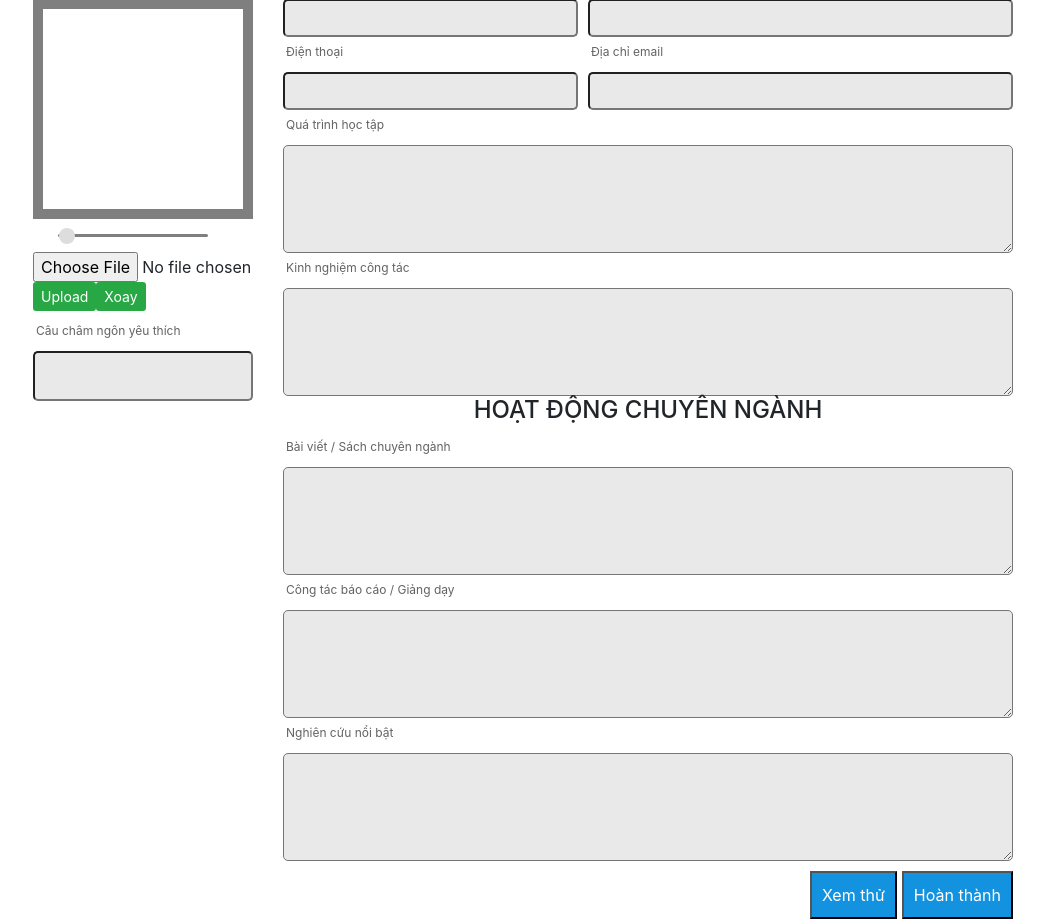
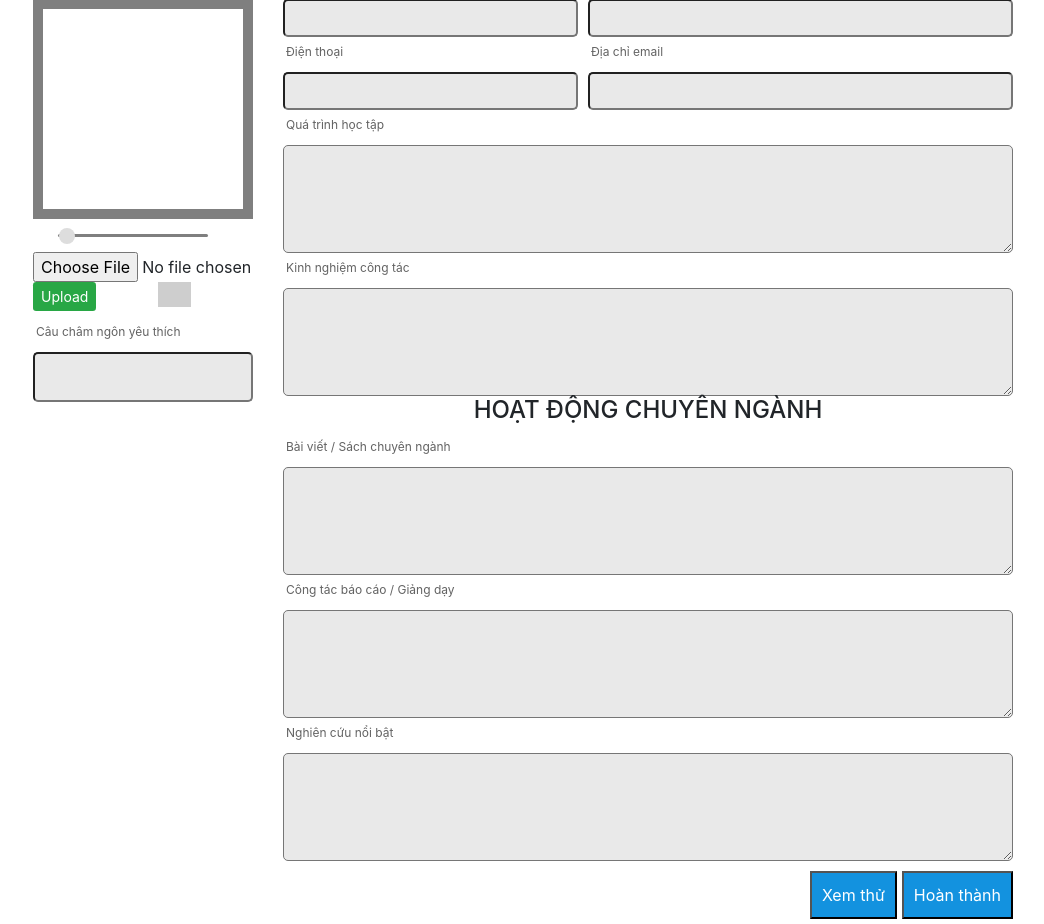
Before and after one commit to phamhuusam/Hosrem_CI_3, a CodeIgniter app: page /hosrem_new/index.php/danhba/dangky in a window 1280 px wide. Shown: the part 86-1010 px from the top of the page, without its empty margins (117-1161 px from the left). Run offline with CodeIgniter, Linux system fonts and the light colour scheme; some libraries are stand-ins or nearby versions; grey boxes are pictures that could not be loaded.

Commit message:
sub mit code.

```diff
--- a/application/views/front_end/dangky.php
+++ b/application/views/front_end/dangky.php
@@ -9,7 +9,7 @@
 				<input type="file" id="upload" name="hinhanh">
 				<br/>
 				<a class="btn-sm btn-success upload-result" style="float: left">Upload</a>
-				<a class="btn-sm btn-success xoay" style="float: left">Xoay</a>
+				<img class="xoay" title="xoay ảnh" height="25px" src="<?php echo base_url()?>/public/images/rotate.png" />
 				<br/>
 			</div>
 			<div class="cauchamngon">
@@ -107,34 +107,36 @@ $(document).ready(function() {
     // create button
     var button = document.getElementById("rotate");
 	$('.xoay').on('click', function() {
-		var cw=canvas.width;
-    	var ch=canvas.height;
-    	context.translate(cw/1.2, ch / cw);
 
-		var img = new Image();
-		img.src = canvas.toDataURL();
-		var img_width = img.width;
-		var img_height = img.height;
-		debugger;
-		context.rotate(Math.PI/2);
+		debugger
+		var image = new Image();
+		image.src = canvas.toDataURL();
+		context.clearRect(0,0,canvas.width,canvas.height);
+        context.save();
+        context.translate(canvas.width/2,canvas.height/2);
+        context.rotate(Math.PI/2);
+        context.drawImage(image,-image.width/2,-image.width/2);
+        context.restore();
 
 
-
-		var img_transparent = context.createImageData(img_width, img_height);
-		for (var i = img_transparent.data.length; --i >= 0; )
-		  img_transparent.data[i] = 0;
-		context.putImageData(img_transparent, 0, 0);
-		context.drawImage(img, 0 , 0);
-		context.restore();
 	});
 
 	$('#upload').on('change', function () {
+
+		console.log(this.files[0].size);
+		if(this.files[0].size > 3000000) {
+			alert("Dung lượng file không được quá 3M");
+			return;
+
+		}
+
 		var reader = new FileReader();
 	    reader.onload = function (e) {
 	    	$uploadCrop.croppie('bind', {
 	    		url: e.target.result
-	    	}).then(function(){
+	    	}).then(function(value){
 	    		console.log('jQuery bind complete');
+
 	    	});
 	    }
 	    reader.readAsDataURL(this.files[0]);
--- a/public/css/mystyle.css
+++ b/public/css/mystyle.css
@@ -502,7 +502,6 @@ span.title:hover{
 }
 .image-frame img{
 	vertical-align:middle;
-	margin-top:55px;
 	opacity:0.5;
 }
 .cauchamngon{
```
